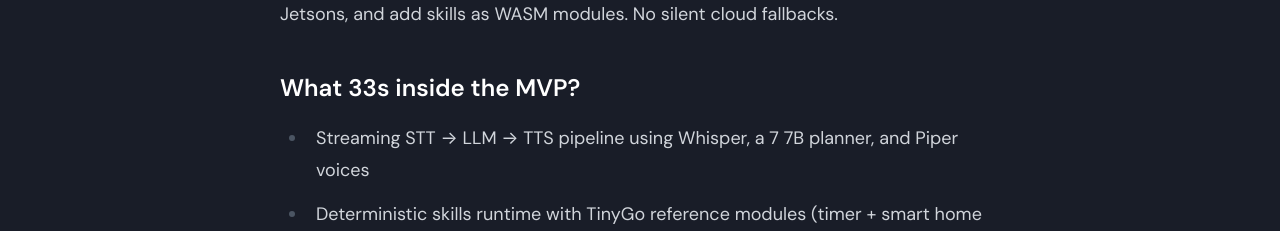
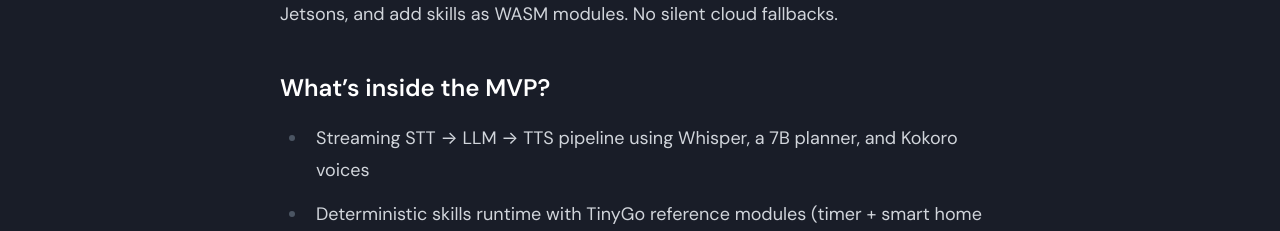
Before and after one commit to ambiware-labs/loqa-site, a Vue app: page /blog/ambiware-labs-loqa-launch in a window 1280 px wide. Shown: the part 569-800 px from the top of the page. Built offline with nearby package versions, Linux system fonts and the light colour scheme.

Commit message:
Fix blog copy formatting and Kokoro reference

```diff
--- a/src/content/blog/posts.ts
+++ b/src/content/blog/posts.ts
@@ -26,15 +26,15 @@
   Every inference runs on your hardware. Start with a single Mac mini or NAS, expand across Raspberry Pis or Jetsons, and add skills as
   WASM modules. No silent cloud fallbacks.
 </p>
-<h3>What	33s inside the MVP?</h3>
+<h3>What’s inside the MVP?</h3>
 <ul>
-  <li>Streaming STT → LLM → TTS pipeline using Whisper, a 7	7B planner, and Piper voices</li>
+  <li>Streaming STT → LLM → TTS pipeline using Whisper, a 7B planner, and Kokoro voices</li>
   <li>Deterministic skills runtime with TinyGo reference modules (timer + smart home bridge)</li>
   <li>Observability stack (Grafana, Loki, Tempo, Prometheus) for latency and audit visibility</li>
   <li>Governance + community foundations: Discussions, RFCs, security policy, contribution guide</li>
 </ul>
 <p>
-  We	33re building Loqa in the open. Clone the runtime, run <code>make skills</code> and <code>make run</code>, then start publishing events.
+  We’re building Loqa in the open. Clone the runtime, run <code>make skills</code> and <code>make run</code>, then start publishing events.
   Join us in Discussions to influence the roadmap or contribute new skills.
 </p>
 `
```
